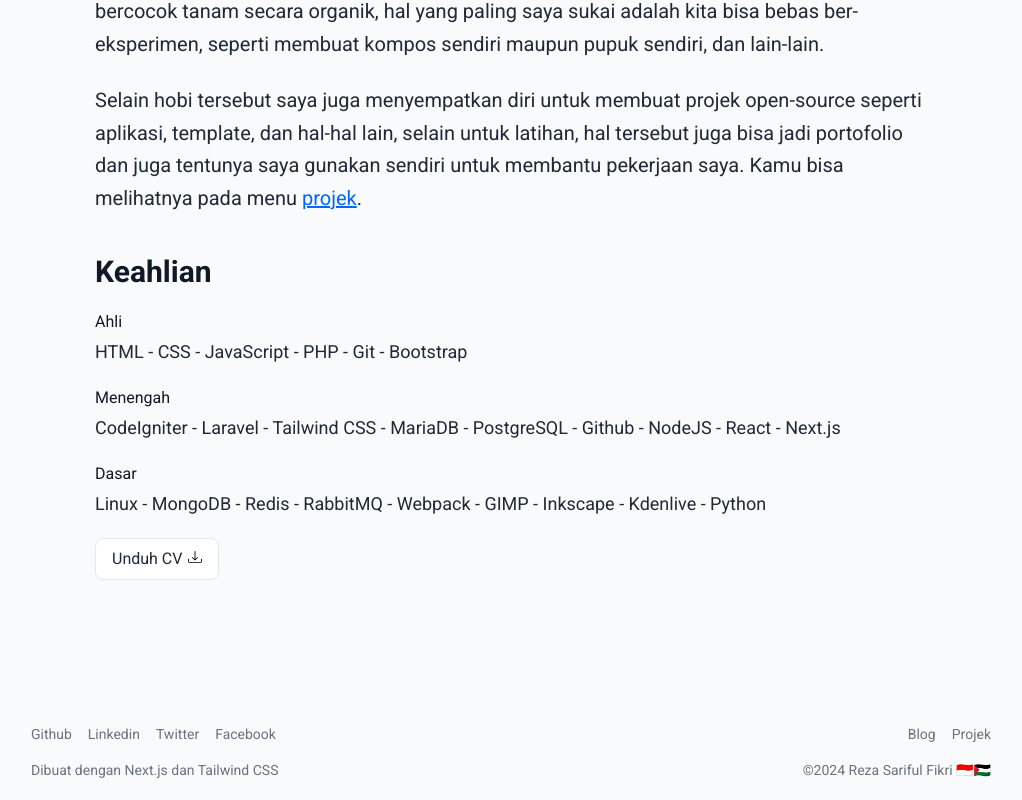
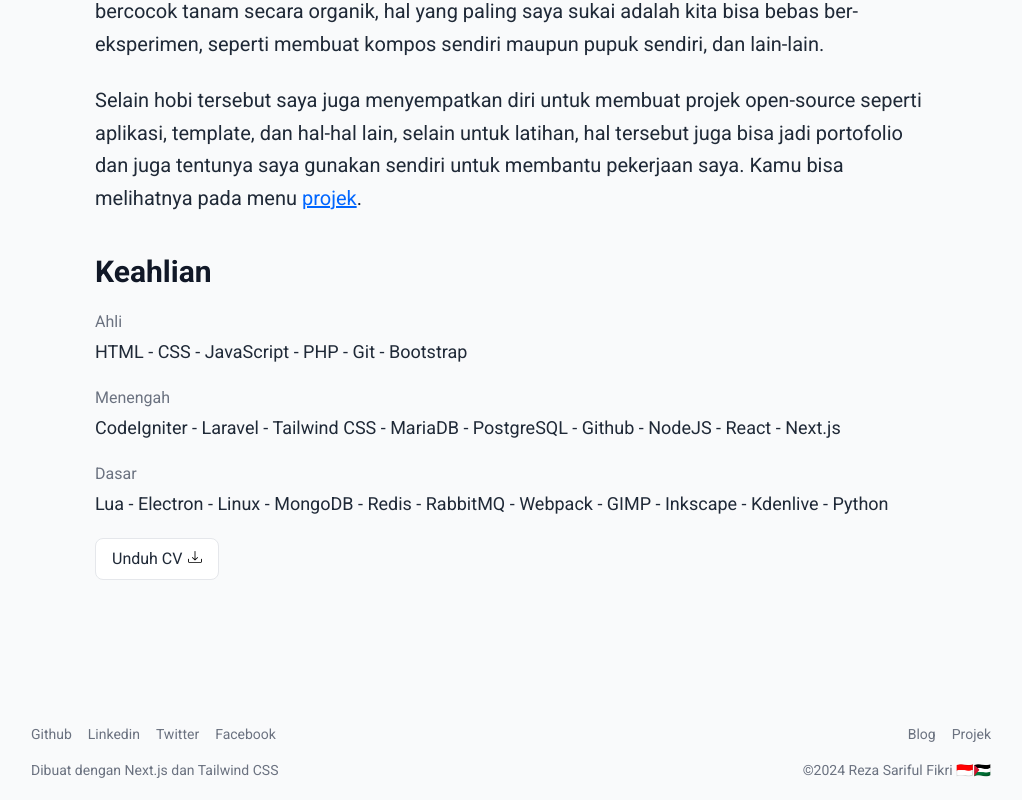
Before and after one commit to rezafikkri/rezafikkri.github.io, a Next.js app: page /about in a window 1280 px wide. Shown: the part 684-1484 px from the top of the page, without its empty margins (129-1151 px from the left). Built offline with nearby package versions, Linux system fonts and the light colour scheme.

Commit message:
feat: update skill in about page

```diff
--- a/components/about/skill.jsx
+++ b/components/about/skill.jsx
@@ -4,14 +4,14 @@ export default function Skill() {
   return (
     <section className="mt-10 text-gray-800">
       <h2 className="text-3xl font-bold text-gray-900">Keahlian</h2>
-      <h3 className="text-gray-500 mt-5 text-gray-900">Ahli</h3>
+      <h3 className="text-gray-500 mt-5">Ahli</h3>
       <p className="mt-1 text-lg">HTML - CSS - JavaScript - PHP - Git - Bootstrap</p>
 
-      <h3 className="text-gray-500 mt-5 text-gray-900">Menengah</h3>
+      <h3 className="text-gray-500 mt-5">Menengah</h3>
       <p className="mt-1 text-lg">CodeIgniter - Laravel - Tailwind CSS - MariaDB - PostgreSQL - Github - NodeJS - React - Next.js</p>
 
-      <h3 className="text-gray-500 mt-5 text-gray-900">Dasar</h3>
-      <p className="mt-1 text-lg">Linux - MongoDB - Redis - RabbitMQ - Webpack - GIMP - Inkscape - Kdenlive - Python</p>
+      <h3 className="text-gray-500 mt-5">Dasar</h3>
+      <p className="mt-1 text-lg">Lua - Electron - Linux - MongoDB - Redis - RabbitMQ - Webpack - GIMP - Inkscape - Kdenlive - Python</p>
 
       <Link href="/CV Reza SF.pdf" target="_blank" className="mt-5 inline-block no-underline bg-white hover:bg-gray-100 border border-gray-200 px-4 py-2 rounded-lg">
         <span className="mr-1.5">Unduh CV</span>
```
